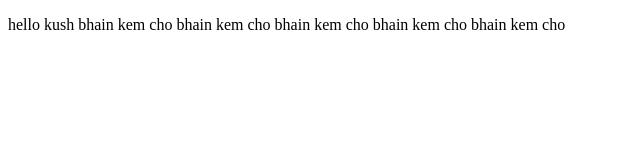
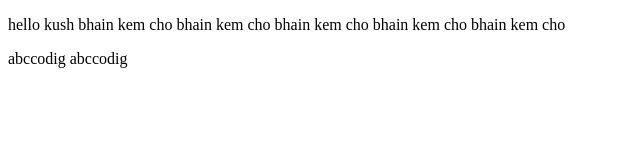
Before and after one commit to kushalkatharotiya/text4, a plain HTML site: page index.html in a window 1280 px wide. Shown: the whole page, without its empty margins (0-640 px from the left). Drawn offline with Linux system fonts and the light colour scheme.

Commit message:
kush now bhai

```diff
--- a/index.html
+++ b/index.html
@@ -15,5 +15,10 @@
         bhain kem cho
     </p>
 
+    <p>
+        abccodig
+        abccodig
+    </p>
+
 </body>
 </html>
```
